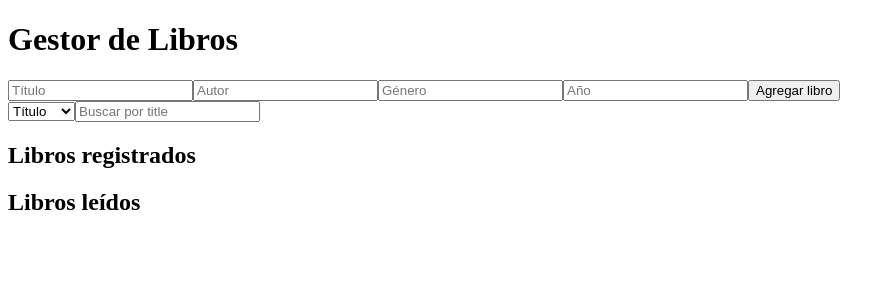
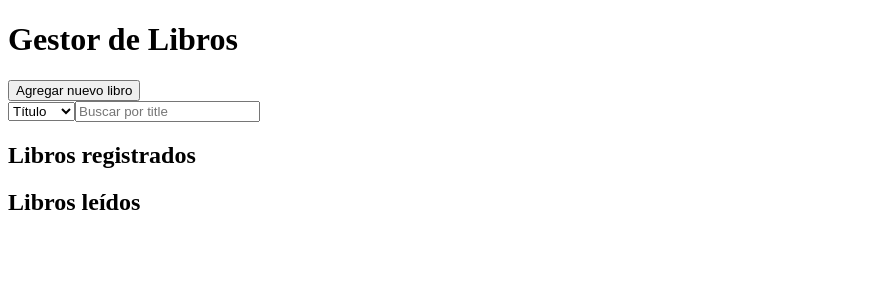
Before and after one commit to wuil2004/examen2, a React (Vite) app: page / in a window 1280 px wide. Shown: the top 300 px of the page, without its empty margins (0-895 px from the left). Built offline with nearby package versions, Linux system fonts and the light colour scheme.

Commit message:
formulario

```diff
--- a/src/App.jsx
+++ b/src/App.jsx
@@ -3,17 +3,48 @@ import BookForm from "./components/BookForm";
 import BookList from "./components/BookList";
 import ReadBooks from "./components/ReadBooks";
 import BookFilters from "./components/BookFilters";
+import { useBooksContext } from "./context/BooksContext";
 
 function App() {
   const [filters, setFilters] = useState({ title: "", author: "", genre: "" });
+  const [showForm, setShowForm] = useState(false);
+  const [editableBook, setEditableBook] = useState(null);
+
+  const { addBook, editBook } = useBooksContext();
+
+  const handleAdd = () => {
+    setEditableBook(null);
+    setShowForm(true);
+  };
+
+  const handleEdit = (book) => {
+    setEditableBook(book);
+    setShowForm(true);
+  };
+
+  const handleSave = (bookData) => {
+    if (editableBook) {
+      editBook(bookData);
+    } else {
+      addBook(bookData);
+    }
+  };
 
   return (
     <div>
       <h1>Gestor de Libros</h1>
-      <BookForm />
+      <button onClick={handleAdd}>Agregar nuevo libro</button>
       <BookFilters filters={filters} setFilters={setFilters} />
-      <BookList filters={filters} />
+      <BookList filters={filters} onEdit={handleEdit} />
       <ReadBooks />
+
+      {showForm && (
+        <BookForm
+          editableBook={editableBook}
+          onSave={handleSave}
+          onClose={() => setShowForm(false)}
+        />
+      )}
     </div>
   );
 }
--- a/src/components/BookForm.jsx
+++ b/src/components/BookForm.jsx
@@ -1,24 +1,33 @@
-import { useState } from "react";
-import { useBooksContext } from "../context/BooksContext";
+import { useState, useEffect } from "react";
 
-export default function BookForm() {
-  const { addBook } = useBooksContext();
+export default function BookForm({ editableBook, onSave, onClose }) {
   const [form, setForm] = useState({ title: "", author: "", genre: "", year: "" });
+
+  useEffect(() => {
+    if (editableBook) {
+      setForm(editableBook);
+    }
+  }, [editableBook]);
 
   const handleSubmit = (e) => {
     e.preventDefault();
-    if (Object.values(form).some(v => v.trim() === "")) return;
-    addBook(form);
+    if (Object.values(form).some((v) => v.trim() === "")) return;
+    onSave(form);  // Puede ser addBook o editBook según el flujo
     setForm({ title: "", author: "", genre: "", year: "" });
+    onClose();
   };
 
   return (
-    <form onSubmit={handleSubmit}>
-      <input placeholder="Título" value={form.title} onChange={e => setForm({ ...form, title: e.target.value })} />
-      <input placeholder="Autor" value={form.author} onChange={e => setForm({ ...form, author: e.target.value })} />
-      <input placeholder="Género" value={form.genre} onChange={e => setForm({ ...form, genre: e.target.value })} />
-      <input placeholder="Año" value={form.year} onChange={e => setForm({ ...form, year: e.target.value })} />
-      <button type="submit">Agregar libro</button>
-    </form>
+    <div className="fixed top-0 left-0 w-full h-full bg-black bg-opacity-30 flex justify-center items-center">
+      <form onSubmit={handleSubmit} className="bg-white p-4 rounded shadow">
+        <h2>{editableBook ? "Editar libro" : "Agregar libro"}</h2>
+        <input placeholder="Título" value={form.title} onChange={e => setForm({ ...form, title: e.target.value })} />
+        <input placeholder="Autor" value={form.author} onChange={e => setForm({ ...form, author: e.target.value })} />
+        <input placeholder="Género" value={form.genre} onChange={e => setForm({ ...form, genre: e.target.value })} />
+        <input placeholder="Año" value={form.year} onChange={e => setForm({ ...form, year: e.target.value })} />
+        <button type="submit">{editableBook ? "Guardar cambios" : "Agregar libro"}</button>
+        <button type="button" onClick={onClose}>Cancelar</button>
+      </form>
+    </div>
   );
 }
--- a/src/components/BookList.jsx
+++ b/src/components/BookList.jsx
@@ -1,7 +1,9 @@
 import { useBooksContext } from "../context/BooksContext";
 
-export default function BookList({ filters }) {
+
+export default function BookList({ filters, onEdit }) {
     const { books, deleteBook, toggleRead } = useBooksContext();
+
     const filtered = books.filter(book =>
       (!filters.title || book.title.includes(filters.title)) &&
       (!filters.author || book.author.includes(filters.author)) &&
@@ -15,6 +17,7 @@ export default function BookList({ filters }) {
           <div key={book.id}>
             <strong>{book.title}</strong> - {book.author} ({book.year}) [{book.genre}]
             <button onClick={() => toggleRead(book.id)}>{book.read ? "Marcar como no leído" : "Marcar como leído"}</button>
+            <button onClick={() => onEdit(book)}>Editar</button>
             <button onClick={() => deleteBook(book.id)}>Eliminar</button>
           </div>
         ))}
```
Lines whose indentation alone changed are shown as unchanged.
